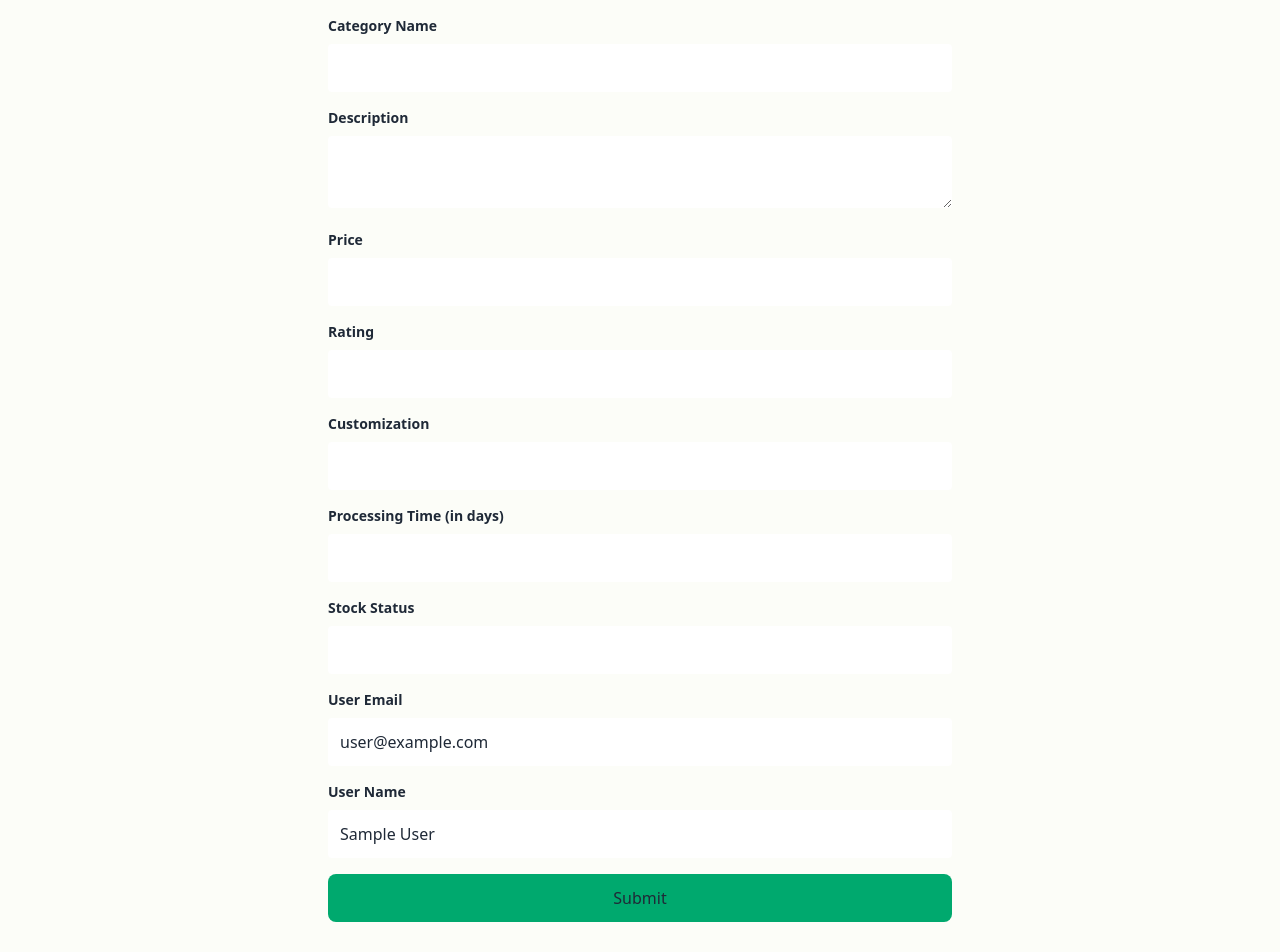
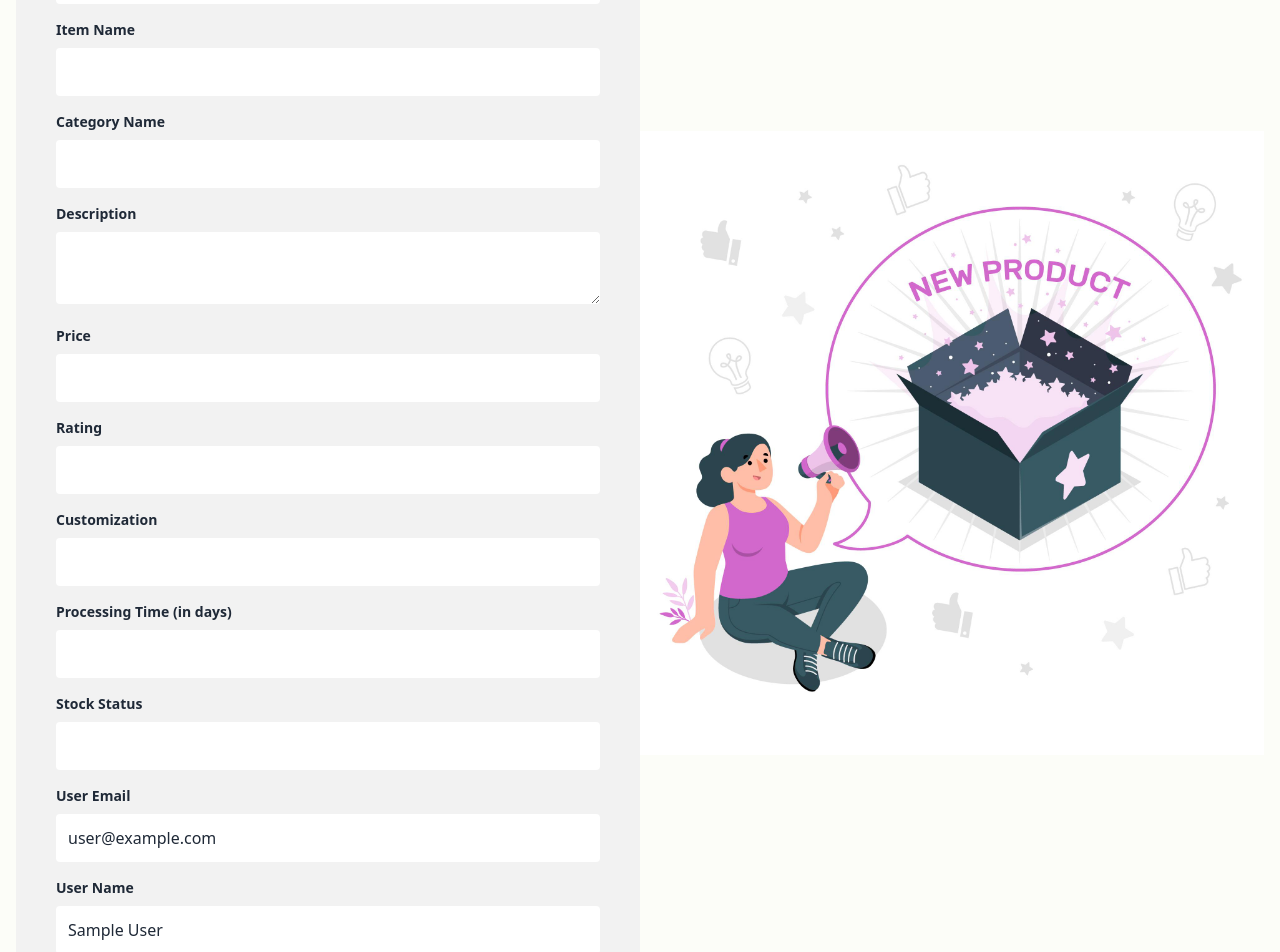
Before and after one commit to ahasan-ullah/Assignment-Ten-PH, a React (Vite) app: page /add in a window 1280 px wide. Shown: the part 300-1252 px from the top of the page. Built offline with nearby package versions, Linux system fonts and the light colour scheme; no server answers; sample sign-in values are in the browser's storage.

Commit message:
add equipment section added

```diff
--- a/src/pages/Add.jsx
+++ b/src/pages/Add.jsx
@@ -1,6 +1,7 @@
 import { useContext, useState } from "react";
 import { AuthContext } from "../provider/AuthProvider";
 import LoadingPage from '../pages/LoadingPage'
+import image from '../assets/add-product.jpg'
 
 const Add = () => {
   const {user,loading}=useContext(AuthContext);
@@ -46,8 +47,8 @@ const Add = () => {
   }
 
   return (
-    <section id="add-product" className="py-12 bg-white text-gray-900">
-      <div className="container mx-auto">
+    <section id="add-product" className="py-12 px-4 bg-white text-gray-900 mt-20 flex flex-col md:flex-row items-center">
+      <div className="container mx-auto md:w-1/2 bg-base-200 p-4">
         <h2 className="text-3xl font-bold text-center mb-6">Add a New Product</h2>
         <form className="max-w-2xl mx-auto bg-gray-100 p-6 rounded-lg" onSubmit={handleSubmit}>
           <div className="mb-4">
@@ -176,10 +177,13 @@ const Add = () => {
               readOnly
             />
           </div>
-          <button type="submit" className="w-full bg-success text-white py-3 rounded-lg hover:bg-[black] transition">
+          <button type="submit" className="w-full bg-first text-white py-3 rounded-lg">
             Submit
           </button>
         </form>
+      </div>
+      <div className="md:w-1/2">
+        <img src={image} alt="" />
       </div>
     </section>
   );
```
Also changed, not shown: src/assets/add-product.jpg (added).
